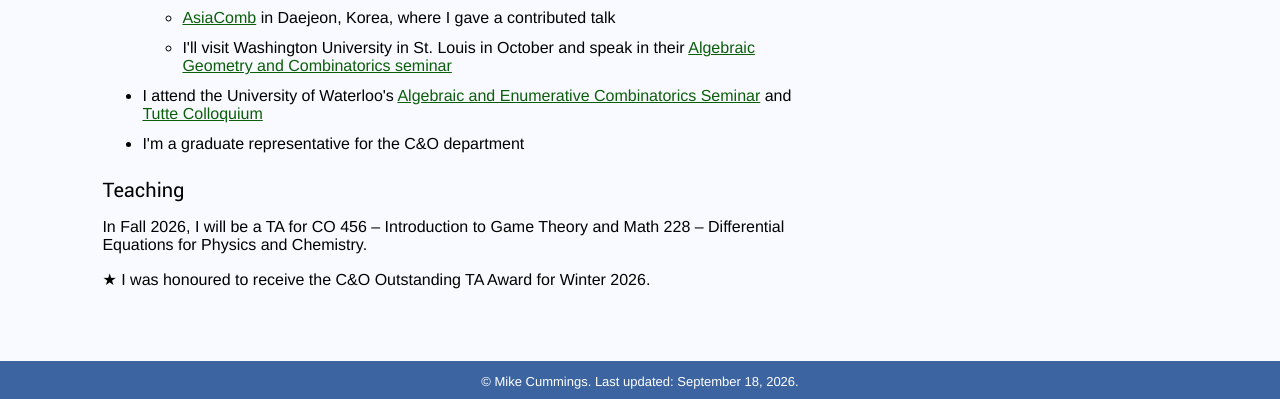
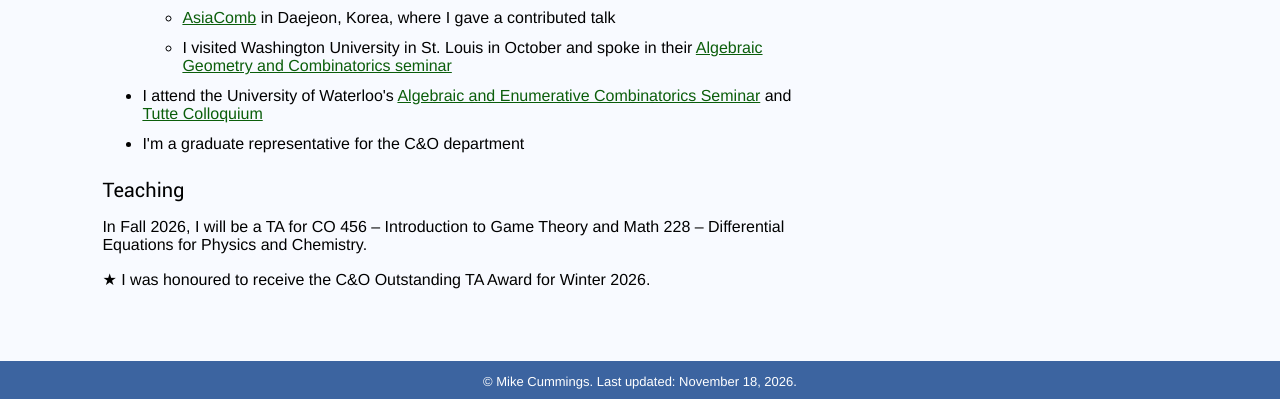
Before and after one commit to mgacummings/mgacummings.github.io, a plain HTML site: page index.html in a window 1280 px wide. Shown: the part 643-1042 px from the top of the page. Drawn offline with Linux system fonts and the light colour scheme.

Commit message:
update homepage

```diff
--- a/index.html
+++ b/index.html
@@ -84,7 +84,7 @@
                                 <a href="https://asiacomb.com" target="_blank">AsiaComb</a> in Daejeon, Korea, where I gave a contributed talk
                             </li>
                             <li>
-                                I'll visit Washington University in St. Louis in October and speak in their
+                                I visited Washington University in St. Louis in October and spoke in their
                                 <a href="https://www.math.wustl.edu/~matkerr/AGC.html" target="_blank">Algebraic Geometry and Combinatorics seminar</a>
                             </li>
                         </ul>
@@ -141,7 +141,7 @@
 </div>
 
 <footer class="footer">
-    <p>&copy; Mike Cummings. Last updated: September 18, 2026.</p>
+    <p>&copy; Mike Cummings. Last updated: November 18, 2026.</p>
 </footer>
 
 </body>
```
